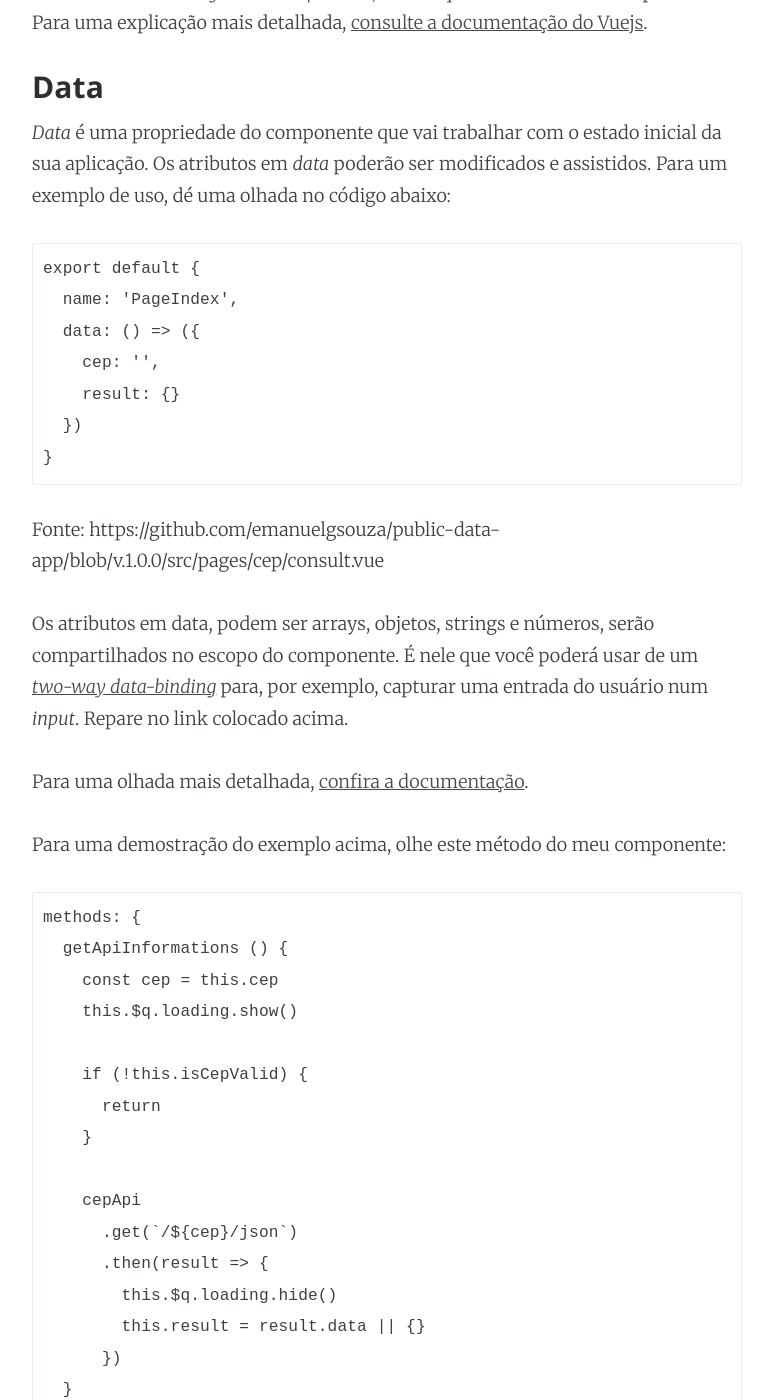
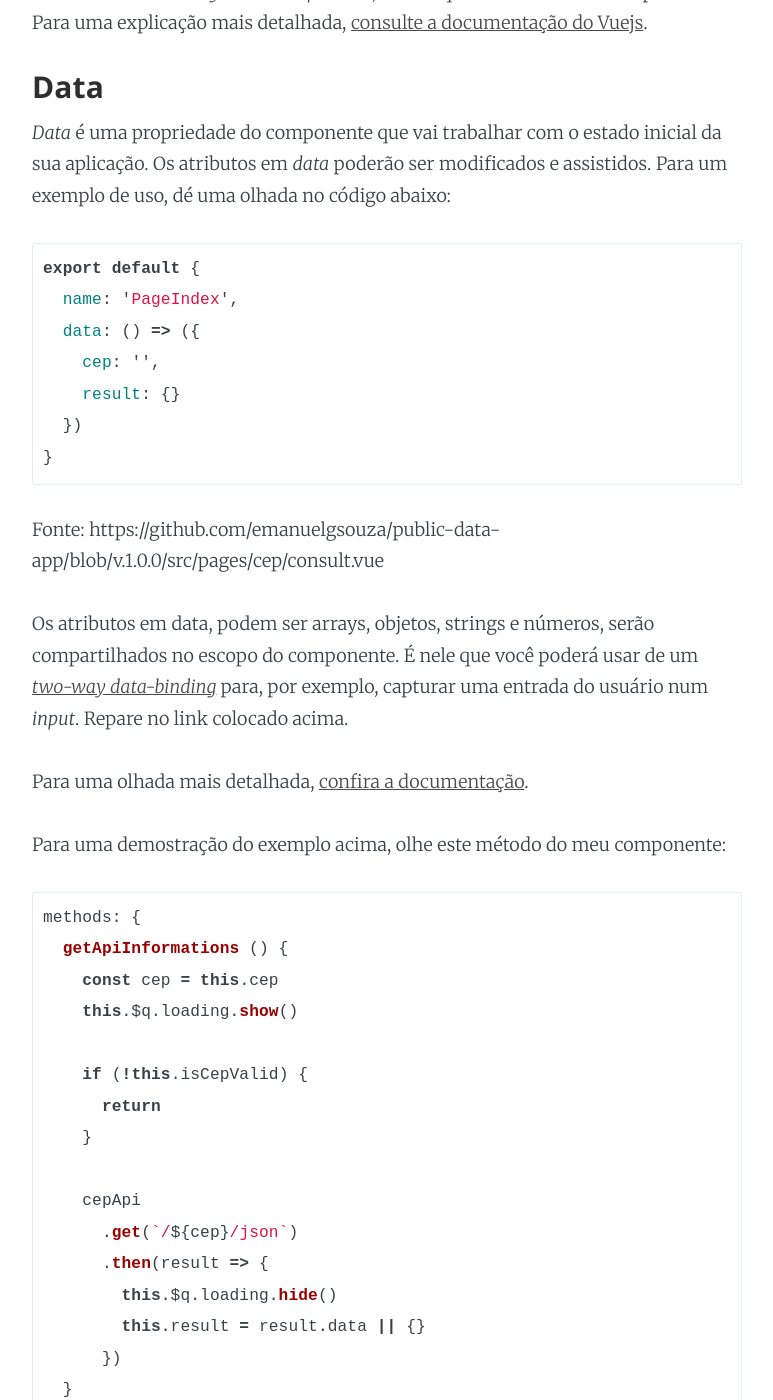
Before and after one commit to vuejs-br/blog, a Jekyll site: the page built from _posts/2018-04-05-pensando-em-estados-com-vue.md, in a window 1280 px wide and 1400 px high, scrolled down 1789 px. Shown: the whole window, without its empty margins (253-1026 px from the left). Built offline with Jekyll 4.4.1, drawn with Linux system fonts in a browser that asks for light colours; comment, search, counter and statistics services are not loaded; some of the changed text lies outside the part shown.

Commit message:
Update 2018-04-05-pensando-em-estados-com-vue.md

````diff
--- a/_posts/2018-04-05-pensando-em-estados-com-vue.md
+++ b/_posts/2018-04-05-pensando-em-estados-com-vue.md
@@ -42,7 +42,7 @@ Pense em um estado local como o estado dentro de um escopo de um componente Vuej
 
 *Data* é uma propriedade do componente que vai trabalhar com o estado inicial da sua aplicação. Os atributos em *data* poderão ser modificados e assistidos. Para um exemplo de uso, dé uma olhada no código abaixo:
 
-```vue
+```js
 export default {
   name: 'PageIndex',
   data: () => ({
@@ -60,7 +60,7 @@ Para uma olhada mais detalhada, [confira a documentação](https://vuejs.org/v2/
 
 Para uma demostração do exemplo acima, olhe este método do meu componente:
 
-```vue
+```js
 methods: {
   getApiInformations () {
     const cep = this.cep
@@ -86,7 +86,7 @@ Mas e se o usuário tentar clicar em pesquisar sem ter digitado um CEP válido?
 
 ### Computed
 
-```vue
+```js
 computed: {
   isCepValid () {
     return size(this.cep) === 8
````
